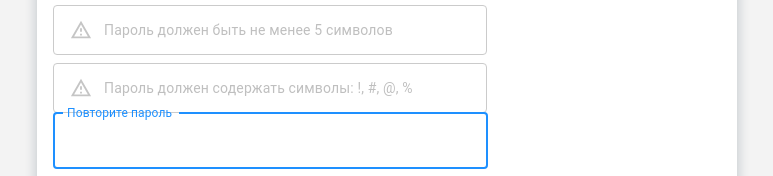
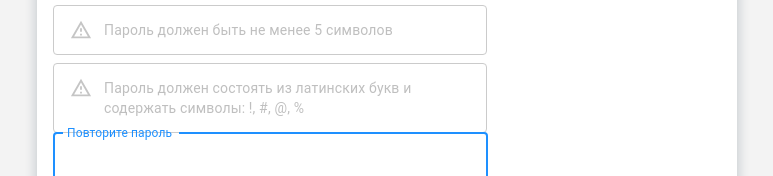
Before and after one commit to AndrewVLG/News-room-app, a React (Create React App) app: page /registration in a window 1280 px wide. Shown: the part 324-500 px from the top of the page, without its empty margins (347-1120 px from the left). Built offline with nearby package versions, Linux system fonts and the light colour scheme.

Commit message:
refactot: reg validator

```diff
--- a/src/entities/registration/registration-inputs/registration-inputs.tsx
+++ b/src/entities/registration/registration-inputs/registration-inputs.tsx
@@ -7,9 +7,12 @@ const RegistrationInputs: FunctionComponent<RegInputs> = ({ child }) => {
   return (
     <>
       {child.map((input: Input, id) => {
+        const inputNamePassword =
+          input.name === 'Пароль' || input.name === 'Повторите пароль'
         return (
           <Stack ml={2} spacing={1} key={id}>
             <RegInput
+              type={inputNamePassword ? 'password' : 'text'}
               variant='outlined'
               color='secondary'
               focused
--- a/src/entities/userbar/inputs-group/inputs-group.tsx
+++ b/src/entities/userbar/inputs-group/inputs-group.tsx
@@ -34,6 +34,7 @@ const InputsGroup: FunctionComponent<Inputs> = ({
       <FormControl>
         <InputLabel>Пароль</InputLabel>
         <Input
+          type='password'
           onChange={handleChangePassword}
           startAdornment={
             <InputAdornment position='start'>
--- a/src/features/registration/index.tsx
+++ b/src/features/registration/index.tsx
@@ -80,7 +80,8 @@ const Registration = () => {
           status: passwordLength,
         },
         {
-          message: 'Пароль должен содержать символы: !, #, @, %',
+          message:
+            'Пароль должен состоять из латинских букв и содержать символы: !, #, @, %',
           status: passwordSymbol,
         },
       ],
--- a/src/shared/util/validator.ts
+++ b/src/shared/util/validator.ts
@@ -23,15 +23,17 @@ const checkPasswordLength = (password: string | null): InputStatus => {
 }
 
 const passwordSymbol = /!|#|@|%/
+const passwordChar = /w/
 
 const checkSymbol = (password: string | null): InputStatus => {
   if (!password) {
     return InputStatus.warning
   }
-  if (passwordSymbol.test(password)) {
+  if (!passwordSymbol.test(password) || !passwordChar.test(password)) {
+    return InputStatus.warning
+  } else {
     return InputStatus.success
   }
-  return InputStatus.warning
 }
 
 const compareValue = (
```
